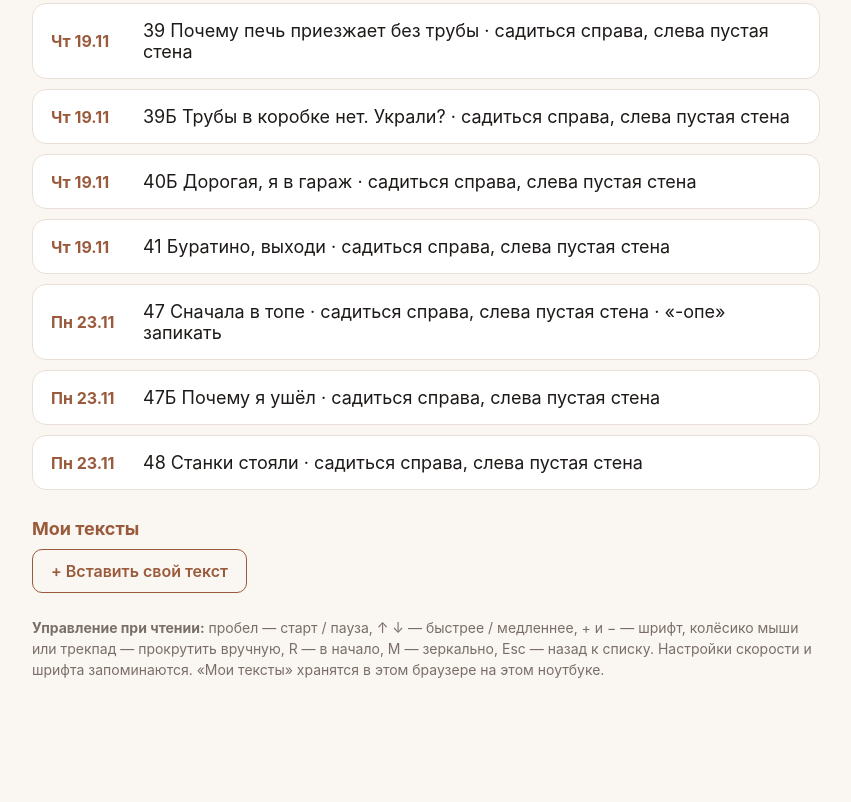
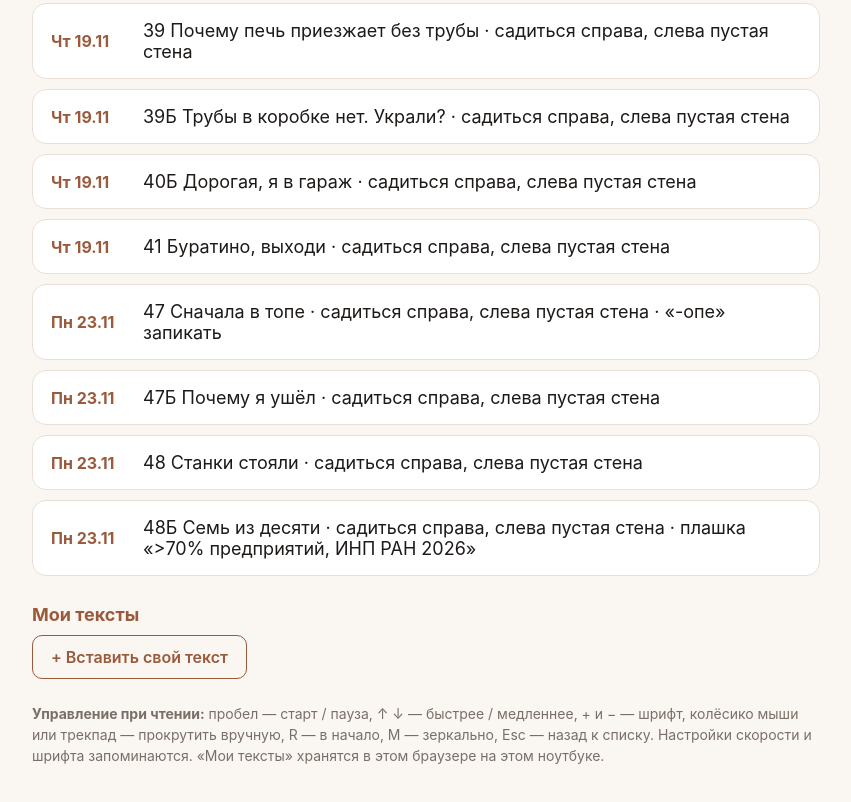
Before and after one commit to dol19sit87-cell/wardrobe, a plain HTML site: page sufler-leifelicia/index.html in a window 1280 px wide. Shown: the part 3021-3823 px from the top of the page, without its empty margins (214-1065 px from the left). Before the commit the page ends 3775 px from the top, so only its background shows below. Drawn offline with Linux system fonts and the light colour scheme.

Commit message:
Суфлёр LEIFELICIA: 48Б Семь из десяти (текст Родиона)
Co-Authored-By: Claude Opus 5.5 <noreply@anthropic.com>
Claude-Session: https://claude.ai/code/session_01DAkAbtsTpBsaVSKP9n6XG6

```diff
--- a/sufler-leifelicia/index.html
+++ b/sufler-leifelicia/index.html
@@ -157,7 +157,7 @@ h2{font-size:18px;margin:28px 0 10px;color:var(--accent)}
   </div>
 </div>
 
-<script src="scripts.js?v=1795437085"></script>
+<script src="scripts.js?v=1795437228"></script>
 <script>
 (function(){
   var $ = function(id){return document.getElementById(id)};
--- a/sufler-leifelicia/scripts.js
+++ b/sufler-leifelicia/scripts.js
@@ -342,5 +342,12 @@ window.SCRIPTS = [
   "date": "2026-11-23",
   "title": "48 Станки стояли · садиться справа, слева пустая стена",
   "text": "У моего партнёра стояли станки, а зарплату людям надо платить каждый месяц. Вопрос: что делать производству, когда заказов не хватает?\n\nОн придумал делать мангалы и предложил мне их продавать.\n\nПервая партия была пробная, небольшая. Она разошлась как горячие пирожки.\n\nТут новая проблема. Мангалы покупали быстрее, чем их успевали делать.\n\nЗа первый сезон купили больше тысячи наших мангалов.\n\nСейчас продаю их напрямую с производства. Так и для вас дешевле, и нам не надо нервничать по поводу новых комиссий и других удержаний, равных цене самого изделия.\n\nНапишите в комментариях МАНГАЛ, пришлю цену. Если вы магазин, напишите ОПТ."
+ },
+ {
+  "id": "l48b",
+  "day": "Пн 23.11",
+  "date": "2026-11-23",
+  "title": "48Б Семь из десяти · садиться справа, слева пустая стена · плашка «>70% предприятий, ИНП РАН 2026»",
+  "text": "Семь предприятий из десяти в России жалуются на одно. Не хватает заказов.\n\nУ моего партнёра на производстве когда-то было так же. Станки простаивали. А зарплату людям надо платить каждый месяц, как коммуналку.\n\nОн придумал делать мангалы и предложил мне их продавать.\n\nПервая партия была пробная, небольшая. Она разошлась как горячие пирожки.\n\nТут новая проблема. Мангалы покупали быстрее, чем их успевали делать.\n\nЗа первый сезон купили больше тысячи наших мангалов.\n\nСейчас продаю их напрямую с производства, без заложенных в цену комиссий маркетплейсов, то есть дешевле.\n\nНапишите МАНГАЛ, пришлю цену. Если вы магазин, напишите ОПТ."
  }
 ];
```
